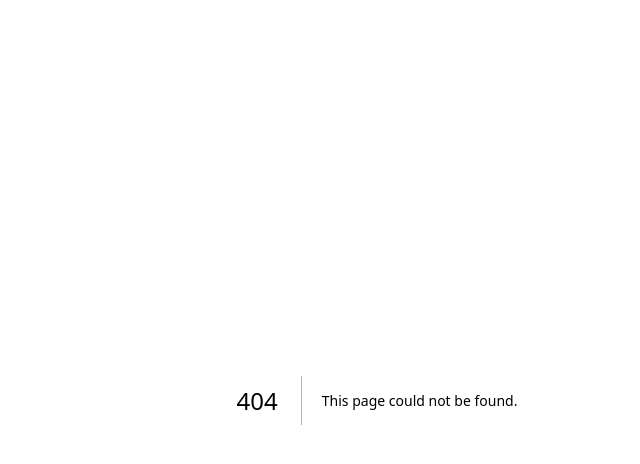
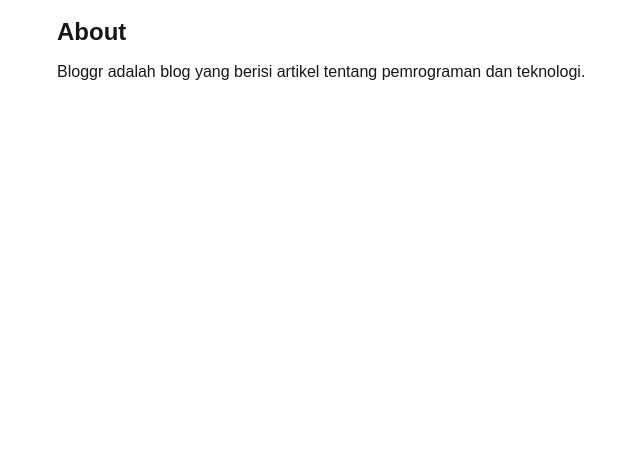
Before and after one commit to agisnarevaldo/bloggr, a Next.js app: page /about in a window 1280 px wide. Before the commit this address had no page. Shown: the top 464 px of the page, without its empty margins (263-903 px from the left). Built offline with nearby package versions, Linux system fonts and the light colour scheme.

Commit message:
feat: Add About page component

```diff
--- /dev/null
+++ b/src/app/about/page.tsx
@@ -0,0 +1,15 @@
+import Heading from "@/components/heading";
+
+export const metadata = {
+    title: "About",
+    description: "Bloggr adalah blog yang berisi artikel tentang pemrograman dan teknologi.",
+}
+
+export default function Page() {
+    return (
+        <div className="max-w-screen-sm mx-auto pt-4">
+            <Heading>About</Heading>
+            <p>Bloggr adalah blog yang berisi artikel tentang pemrograman dan teknologi.</p>
+        </div>
+    )
+}
```
